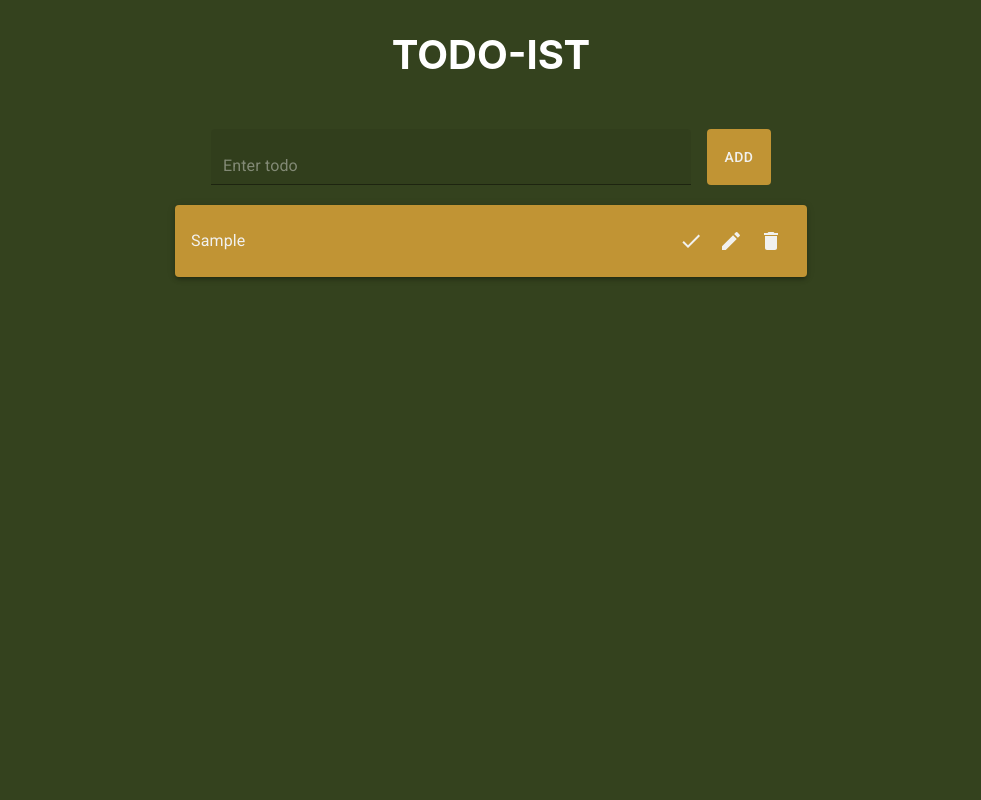
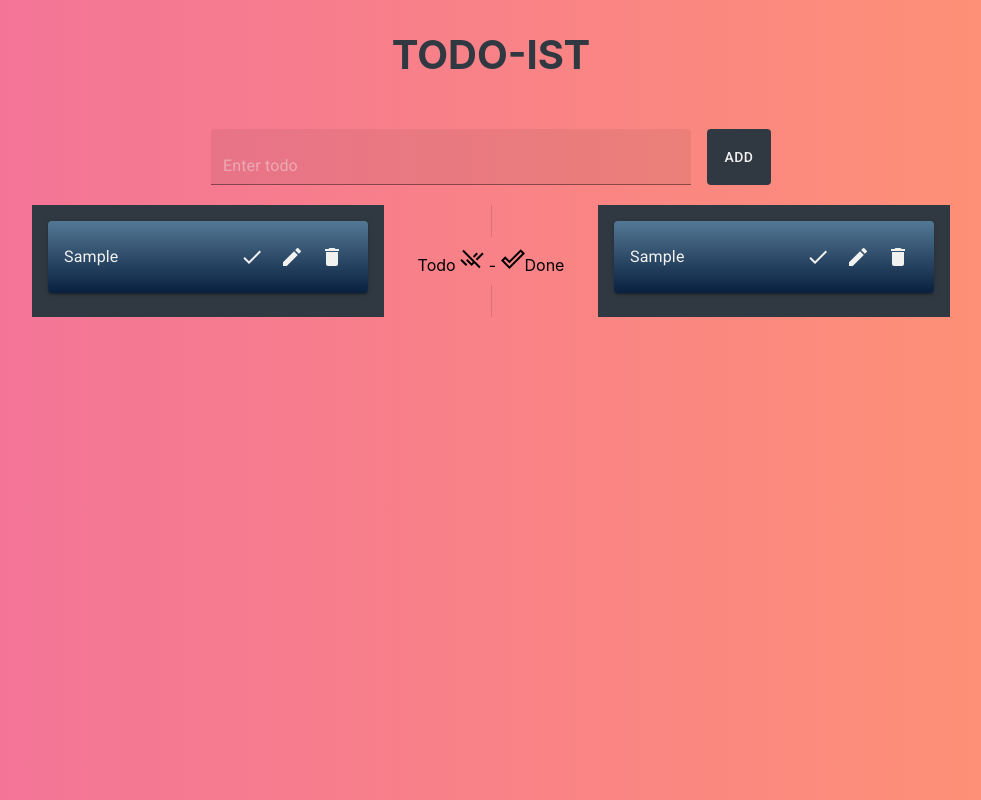
Before and after one commit to amritpal7/todo-ts, a React (Create React App) app: page / in a window 1280 px wide. Both pictures are taken after typing "Sample" into the empty fields and a click on the button "ADD". Shown: the whole page, without its empty margins (149-1130 px from the left). Built offline with nearby package versions, Linux system fonts and the light colour scheme.

Commit message:
feat: UI fixed

```diff
--- a/src/App.css
+++ b/src/App.css
@@ -4,14 +4,14 @@
   display: flex;
   flex-direction: column;
   align-items: center;
-  background-color: #34421e;
+  background: linear-gradient(to right, rgb(242, 112, 156), rgb(255, 148, 114));
 }
 .heading {
   text-transform: uppercase;
   font-size: 40px;
   margin: 30px 0;
   z-index: 1;
-  color: white;
+  color: #303841;
   text-align: center;
 }
 
--- a/src/App.tsx
+++ b/src/App.tsx
@@ -8,7 +8,7 @@ import { createTheme, ThemeProvider } from "@mui/material/styles";
 const theme = createTheme({
   palette: {
     primary: {
-      main: "#c19434",
+      main: "#303841",
     },
   },
 });
--- a/src/components/InputField.tsx
+++ b/src/components/InputField.tsx
@@ -25,7 +25,7 @@ const InputField: React.FC<InputFieldProps> = ({ todo, setTodo, addTodo }) => {
         <Button
           color="primary"
           type="submit"
-          style={{ backgroundColor: "#c19434" }}
+          style={{ backgroundColor: "#303841" }}
         >
           ADD
         </Button>
--- a/src/components/Todo.tsx
+++ b/src/components/Todo.tsx
@@ -2,7 +2,14 @@ import React, { useEffect, useRef, useState } from "react";
 import DeleteIcon from "@mui/icons-material/Delete";
 import EditIcon from "@mui/icons-material/Edit";
 import DoneIcon from "@mui/icons-material/Done";
-import { ListItem, ListItemText, IconButton, TextField } from "@mui/material";
+import {
+  ListItem,
+  ListItemText,
+  IconButton,
+  TextField,
+  List,
+  Paper,
+} from "@mui/material";
 import { TodoModel } from "../Model";
 
 type Props = {
@@ -52,6 +59,14 @@ const Todo = ({ todo, setTodos, todos }: Props) => {
 
   return (
     <form onSubmit={e => updateHandler(e, todo.id)}>
+      <Paper
+        elevation={2}
+        style={{
+          background: "linear-gradient(to top, #09203f 0%, #537895 100%)",
+          marginBottom: ".5rem",
+        }}
+      >
+        <List>
           <ListItem>
             {edit ? (
               <TextField
@@ -59,14 +74,14 @@ const Todo = ({ todo, setTodos, todos }: Props) => {
                 inputRef={inputRef}
                 value={editTodo}
                 variant="filled"
-            style={{ width: "30rem" }}
+                style={{ width: "20rem" }}
                 onChange={e => setEditTodo(e.target.value)}
               />
             ) : (
               <ListItemText
                 style={{
                   color: "#f1f1ef",
-              width: "30rem",
+                  width: "20rem",
                   textDecoration: `${todo.isDone ? "line-through" : "none"}`,
                 }}
                 primary={todo.todo}
@@ -83,6 +98,8 @@ const Todo = ({ todo, setTodos, todos }: Props) => {
               <DeleteIcon />
             </IconButton>
           </ListItem>
+        </List>
+      </Paper>
     </form>
   );
 };
--- a/src/components/TodoList.tsx
+++ b/src/components/TodoList.tsx
@@ -2,7 +2,9 @@ import React from "react";
 import { TodoModel } from "../Model";
 import Todo from "./Todo";
 
-import { List, Grid, Paper } from "@mui/material";
+import { Grid, Stack, Box, Divider } from "@mui/material";
+import DoneOutlineIcon from "@mui/icons-material/DoneOutline";
+import RemoveDoneIcon from "@mui/icons-material/RemoveDone";
 
 interface TodoListProps {
   todos: TodoModel[];
@@ -11,15 +13,38 @@ interface TodoListProps {
 
 const TodoList: React.FC<TodoListProps> = ({ todos, setTodos }) => {
   return (
-    <Grid item xs={12} md={6}>
-      <Paper elevation={3} style={{ backgroundColor: "#C19434" }}>
-        <List>
+    <Stack direction="row" spacing={3}>
+      <Box
+        sx={{
+          p: 2,
+          backgroundColor: "#303841",
+          width: "20rem",
+        }}
+      >
+        <Grid item xs={12} md={6}>
           {todos.map(t => (
             <Todo todo={t} key={t.id} todos={todos} setTodos={setTodos} />
           ))}
-        </List>
-      </Paper>
-    </Grid>
+        </Grid>
+      </Box>
+      <Divider orientation="vertical" flexItem>
+        Todo <RemoveDoneIcon /> - <DoneOutlineIcon />
+        Done
+      </Divider>
+      <Box
+        sx={{
+          p: 2,
+          backgroundColor: "#303841",
+          width: "20rem",
+        }}
+      >
+        <Grid item xs={12} md={6}>
+          {todos.map(t => (
+            <Todo todo={t} key={t.id} todos={todos} setTodos={setTodos} />
+          ))}
+        </Grid>
+      </Box>
+    </Stack>
   );
 };
 
```
Lines whose indentation alone changed are shown as unchanged.
